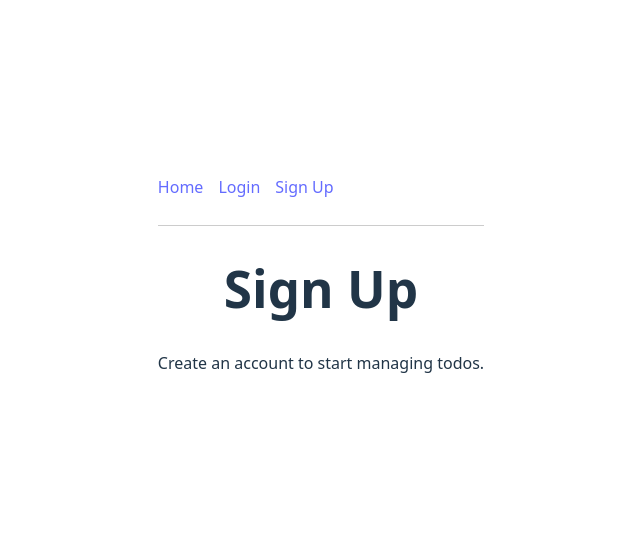
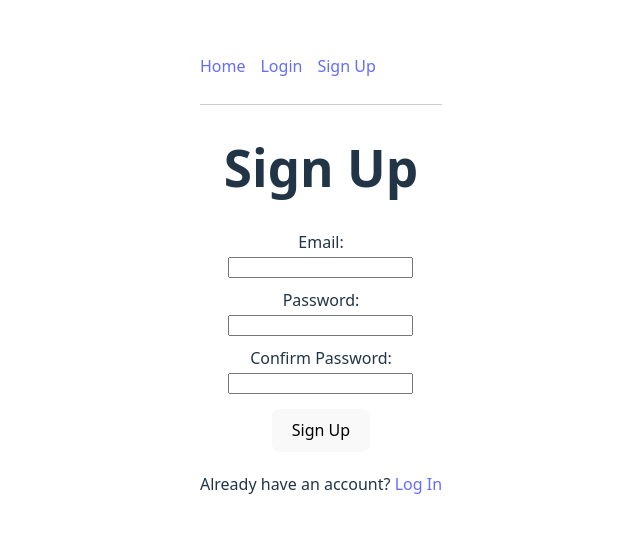
Before and after one commit to igor1309/todo-web-app, a React (Vite) app: page /signup in a window 1280 px wide. Shown: the part 125-658 px from the top of the page, without its empty margins (319-959 px from the left). Built offline with nearby package versions, Linux system fonts and the light colour scheme; no server answers.

Commit message:
edit LoginPage.tsx, SignupPage.tsx

```diff
--- a/src/pages/LoginPage.tsx
+++ b/src/pages/LoginPage.tsx
@@ -1,14 +1,107 @@
-// src/pages/LoginPage.tsx
-import React from 'react';
+import React, { useState } from 'react';
+import { useAuth } from '../context/AuthContext';
+import { useNavigate, Link } from 'react-router-dom'; // Import useNavigate for redirection and Link
 
 const LoginPage: React.FC = () => {
-  return (
-    <div>
-      <h1>Login</h1>
-      <p>Please log in to see your todos.</p>
-      {/* Login form will go here */}
-    </div>
-  );
+    const [email, setEmail] = useState('');
+    const [password, setPassword] = useState('');
+    const [error, setError] = useState<string | null>(null);
+    const [loading, setLoading] = useState(false); // To disable button during submission
+    const { login, signInWithGoogle } = useAuth(); // Get login and google signin function from context
+    const navigate = useNavigate(); // Hook for programmatic navigation
+
+    const handleEmailLogin = async (e: React.FormEvent) => {
+        e.preventDefault(); // Prevent default form submission
+        setError(null); // Clear previous errors
+        setLoading(true);
+
+        try {
+            await login(email, password);
+            console.log("Login successful, navigating to home...");
+            navigate('/'); // Redirect to home page on successful login
+        } catch (err: any) {
+            console.error("Login failed:", err);
+            // Provide more user-friendly errors based on Firebase error codes
+            switch (err.code) {
+                case 'auth/user-not-found':
+                    setError('No account found with this email.');
+                    break;
+                case 'auth/wrong-password':
+                    setError('Incorrect password.');
+                    break;
+                case 'auth/invalid-email':
+                    setError('Invalid email address format.');
+                    break;
+                 case 'auth/invalid-credential': // More generic error for newer SDK versions
+                    setError('Invalid email or password.');
+                    break;
+                default:
+                    setError('Failed to log in. Please try again.');
+            }
+        } finally {
+            setLoading(false); // Re-enable button
+        }
+    };
+
+    const handleGoogleLogin = async () => {
+        setError(null);
+        setLoading(true);
+        try {
+            await signInWithGoogle();
+            console.log("Google sign-in successful, navigating to home...");
+            navigate('/'); // Redirect to home page
+        } catch (err: any) {
+            console.error("Google Sign-in failed:", err);
+            // Handle potential errors like popup closed by user
+            if (err.code !== 'auth/popup-closed-by-user') {
+                 setError('Failed to sign in with Google. Please try again.');
+            }
+        } finally {
+            setLoading(false);
+        }
+    };
+
+    return (
+        <div>
+            <h1>Login</h1>
+            {error && <p style={{ color: 'red' }}>{error}</p>} {/* Display error messages */}
+            <form onSubmit={handleEmailLogin}>
+                <div>
+                    <label htmlFor="email">Email:</label><br/>
+                    <input
+                        type="email"
+                        id="email"
+                        value={email}
+                        onChange={(e) => setEmail(e.target.value)}
+                        required
+                        autoComplete="email"
+                    />
+                </div>
+                <div style={{ marginTop: '10px' }}>
+                    <label htmlFor="password">Password:</label><br/>
+                    <input
+                        type="password"
+                        id="password"
+                        value={password}
+                        onChange={(e) => setPassword(e.target.value)}
+                        required
+                        autoComplete="current-password"
+                    />
+                </div>
+                <button type="submit" disabled={loading} style={{ marginTop: '15px' }}>
+                    {loading ? 'Logging In...' : 'Log In'}
+                </button>
+            </form>
+
+            <button onClick={handleGoogleLogin} disabled={loading} style={{ marginTop: '10px', marginLeft: '10px' }}>
+                Sign In with Google
+            </button>
+
+            <p style={{ marginTop: '20px' }}>
+                Don't have an account? <Link to="/signup">Sign Up</Link>
+            </p>
+        </div>
+    );
 };
 
 export default LoginPage;
--- a/src/pages/SignupPage.tsx
+++ b/src/pages/SignupPage.tsx
@@ -1,14 +1,106 @@
 // src/pages/SignupPage.tsx
-import React from 'react';
+import React, { useState } from 'react';
+import { useAuth } from '../context/AuthContext';
+import { useNavigate, Link } from 'react-router-dom'; // Import Link
 
 const SignupPage: React.FC = () => {
-  return (
-    <div>
-      <h1>Sign Up</h1>
-      <p>Create an account to start managing todos.</p>
-      {/* Signup form will go here */}
-    </div>
-  );
+    const [email, setEmail] = useState('');
+    const [password, setPassword] = useState('');
+    const [confirmPassword, setConfirmPassword] = useState(''); // For password confirmation
+    const [error, setError] = useState<string | null>(null);
+    const [loading, setLoading] = useState(false);
+    const { signup } = useAuth(); // Get signup function
+    const navigate = useNavigate();
+
+    const handleSubmit = async (e: React.FormEvent) => {
+        e.preventDefault();
+        setError(null);
+
+        // Basic client-side validation
+        if (password !== confirmPassword) {
+            setError('Passwords do not match.');
+            return;
+        }
+        if (password.length < 6) {
+            setError('Password should be at least 6 characters long.');
+            return;
+        }
+
+        setLoading(true);
+        try {
+            await signup(email, password);
+            console.log("Signup successful, navigating to home...");
+            navigate('/'); // Redirect to home page on successful signup
+        } catch (err: any) {
+            console.error("Signup failed:", err);
+            // Provide more user-friendly errors
+            switch (err.code) {
+                case 'auth/email-already-in-use':
+                    setError('This email address is already registered.');
+                    break;
+                case 'auth/invalid-email':
+                    setError('Invalid email address format.');
+                    break;
+                case 'auth/weak-password':
+                    setError('Password is too weak.');
+                    break;
+                default:
+                    setError('Failed to create an account. Please try again.');
+            }
+        } finally {
+            setLoading(false);
+        }
+    };
+
+    return (
+        <div>
+            <h1>Sign Up</h1>
+            {error && <p style={{ color: 'red' }}>{error}</p>}
+            <form onSubmit={handleSubmit}>
+                <div>
+                    <label htmlFor="email">Email:</label><br/>
+                    <input
+                        type="email"
+                        id="email"
+                        value={email}
+                        onChange={(e) => setEmail(e.target.value)}
+                        required
+                        autoComplete="email"
+                    />
+                </div>
+                <div style={{ marginTop: '10px' }}>
+                    <label htmlFor="password">Password:</label><br/>
+                    <input
+                        type="password"
+                        id="password"
+                        value={password}
+                        onChange={(e) => setPassword(e.target.value)}
+                        required
+                        minLength={6}
+                        autoComplete="new-password"
+                    />
+                </div>
+                 <div style={{ marginTop: '10px' }}>
+                    <label htmlFor="confirmPassword">Confirm Password:</label><br/>
+                    <input
+                        type="password"
+                        id="confirmPassword"
+                        value={confirmPassword}
+                        onChange={(e) => setConfirmPassword(e.target.value)}
+                        required
+                        minLength={6}
+                        autoComplete="new-password"
+                    />
+                </div>
+                <button type="submit" disabled={loading} style={{ marginTop: '15px' }}>
+                    {loading ? 'Signing Up...' : 'Sign Up'}
+                </button>
+            </form>
+            <p style={{ marginTop: '20px' }}>
+                Already have an account? <Link to="/login">Log In</Link>
+            </p>
+        </div>
+    );
 };
 
 export default SignupPage;
```
